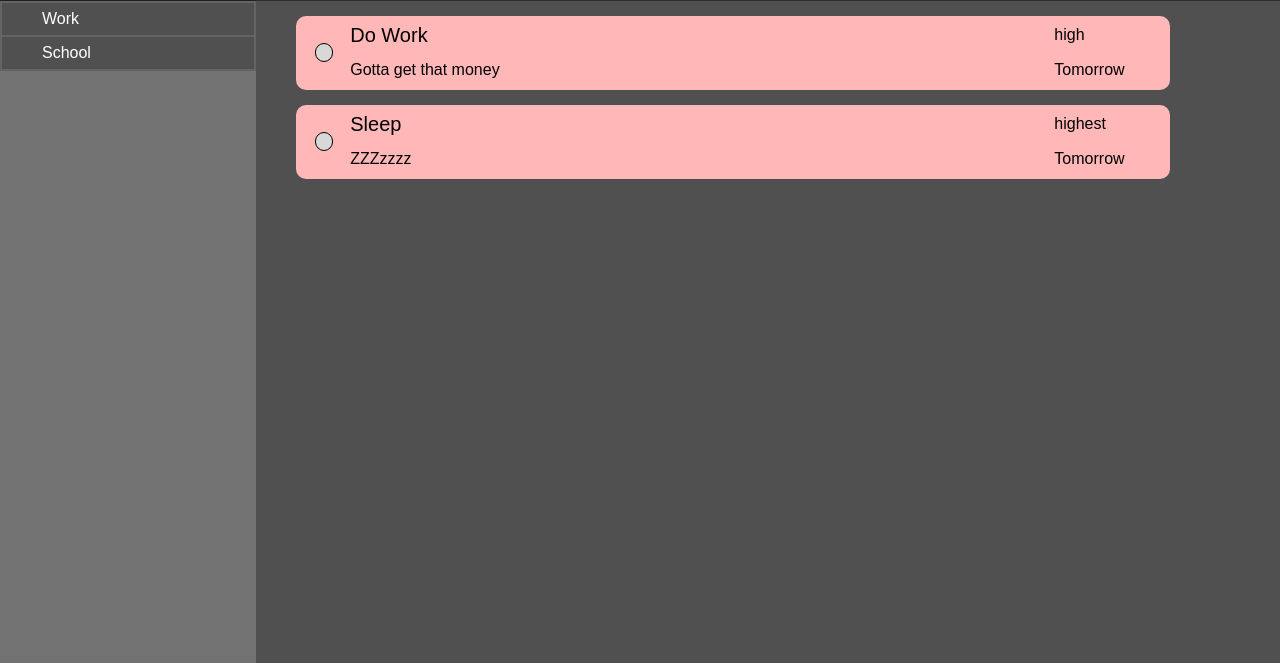
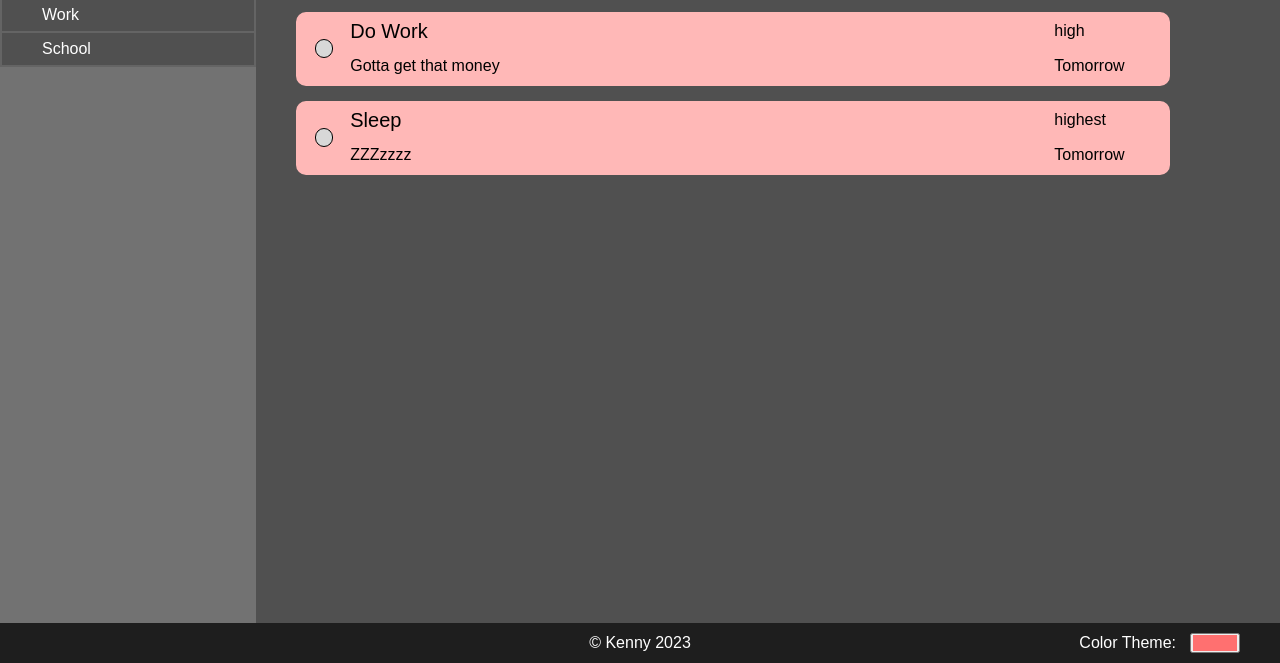
Before and after one commit to KennyGr/todo, a website built with webpack: page dist/index.html in a window 1280 px wide. Shown: the part 137-800 px from the top of the page. Built offline with nearby package versions, Linux system fonts and the light colour scheme.

Commit message:
add footer

```diff
--- a/src/modules/UI.js
+++ b/src/modules/UI.js
@@ -64,14 +64,16 @@ export const UI = (() => {
         document.getElementById(modal).classList.add("visible")
         document.getElementById("modal-backdrop").classList.add("visible")
         document.getElementById("main-container").classList.add("blur")
-        document.getElementById("header-container").classList.add("blur")
+        // document.getElementById("header-container").classList.add("blur")
+        // document.getElementById("footer-container").classList.add("blur")
     }
 
     function closeModal(modal) {
         document.getElementById(modal).classList.remove("visible")
         document.getElementById("modal-backdrop").classList.remove("visible")
         document.getElementById("main-container").classList.remove("blur")
-        document.getElementById("header-container").classList.remove("blur")
+        // document.getElementById("header-container").classList.remove("blur")
+        // document.getElementById("footer-container").classList.remove("blur")
     }
 
     function renderHeader() {
@@ -124,8 +126,6 @@ export const UI = (() => {
                     <p class="due-today" id="due-today">
                     This Month
                     </p>
-                    <label for="theme-selector">Theme:</label>
-                    <input type="color" id="theme-selector" class="theme-selector" name="theme-selector" value="#ff7070">
                 </div>
             </div>
             <div id="task-list" class="task-list">
@@ -133,12 +133,28 @@ export const UI = (() => {
         </div>
             `
 
-        document.getElementById('theme-selector').addEventListener('input', changeTheme)
         document.getElementById('add-project-button').addEventListener('click', createProjectModal)
         document.getElementById('add-task-button').addEventListener('click', createTaskModal)
 
        initTasks();
     }
+
+    function renderFooter() {
+        let footerContainer = document.createElement("div");
+        footerContainer.id = "footer-container";
+        footerContainer.classList.add("footer-container");
+        document.body.appendChild(footerContainer);
+
+        footerContainer.innerHTML = `
+        <p class="footer-text">©︎ Kenny 2023</p>
+        <div class="theme-container">
+            <label for="theme-selector">Color Theme:</label>
+            <input type="color" id="theme-selector" class="theme-selector" name="theme-selector" value="#ff7070">
+        </div>
+        `
+
+        document.getElementById('theme-selector').addEventListener('input', changeTheme)
+    };
 
     function changeTheme() {
         let colorValue = (document.getElementById("theme-selector").value);
@@ -480,6 +496,7 @@ export const UI = (() => {
         renderHeader();
         renderMainContainer();
         renderProjects(Project.projectArray);
+        renderFooter()
     }
 
     return { renderPage }
--- a/src/styles.css
+++ b/src/styles.css
@@ -2,6 +2,7 @@
     --main: #ff7070;
     --sub: #ffb8b7;
     --text: hsl(0, 0%, 0%);
+    --main-height: 87vh;
   }
 
 body {
@@ -50,6 +51,17 @@ input[type="checkbox"]::before {
 
 input[type="checkbox"]:checked::before {
     transform: scale(1);
+}
+
+input[type="color"] {
+    height: 20px;
+}
+
+input[type="color"]::-webkit-color-swatch-wrapper {
+	padding: 0;
+}
+input[type="color"]::-webkit-color-swatch {
+	border: none;
 }
 
 h1, h2, h3, h4, h5, h6, p, li, label, legend {
@@ -117,7 +129,7 @@ a:active {
 .main-container {
     display: grid;
     grid-template: auto / 1fr 4fr;
-    min-height: 92vh;
+    min-height: var(--main-height);
 }
 
 .project-container {
@@ -125,7 +137,7 @@ a:active {
     background-color: rgb(114, 114, 114);
     display: grid;
     grid-template: 10% 90% / 100%;
-    max-height: 92vh;
+    max-height: var(--main-height);
 
     list-style: none;
     color:rgb(255, 255, 255);
@@ -213,11 +225,6 @@ a:active {
 .project-text {
     margin-left: 40px;
     font-size: 16px;
-}
-
-.task-container {
-    display: grid;
-    grid-template: 10% 90% / auto;
 }
 
 .item-container {
@@ -343,8 +350,11 @@ a:active {
 }
 
 .task-container {
+    display: grid;
+    grid-template: 10% 90% / auto;
+
     width: 100%;
-    max-height: 92vh;
+    max-height: var(--main-height);
 }
 
 .task-sidebar {
@@ -355,13 +365,12 @@ a:active {
 
     border: var(--main) solid 0px;
     background-color: #606060;
-    height: 81.5%;
+    height: 76.61%;
     width: 30%;
 }
 
 .sidebar-info {
     display: grid;
-    /* Add grid details here */
 
     width: 340px;
     padding: 8px 30px;
@@ -558,7 +567,8 @@ a:active {
 
 .modal-backdrop {
     position:fixed;
-    top:0;
+    top:8vh;
+    bottom: 7vh;
     left:0;
     width:100vw;
     height:100vh;
@@ -576,3 +586,39 @@ a:active {
 
     transition: filter .2s ease-in-out;
 }
+
+.footer-container {
+    display: grid;
+    grid-template: 1fr / 1fr 1fr 1fr;
+
+    position: fixed;
+    bottom: 0px;
+
+    width: 100vw;
+    background-color: #1e1e1e;
+    height: 5vh;
+}
+
+.footer-text {
+    display: flex;
+    justify-content: center;
+    align-items: center;
+
+    grid-area: 1 / 2 / 2 / 3;
+
+    color: white;
+    margin: 0px;
+}
+
+.theme-container {
+    display: flex;
+    align-items: center;
+    justify-content: end;
+
+
+    grid-area: 1 / 3 / 2 / 4;
+
+    color: white;
+    margin-right: 40px;
+    column-gap: 14px;
+}
```
Also changed, not shown: dist/main.js.
